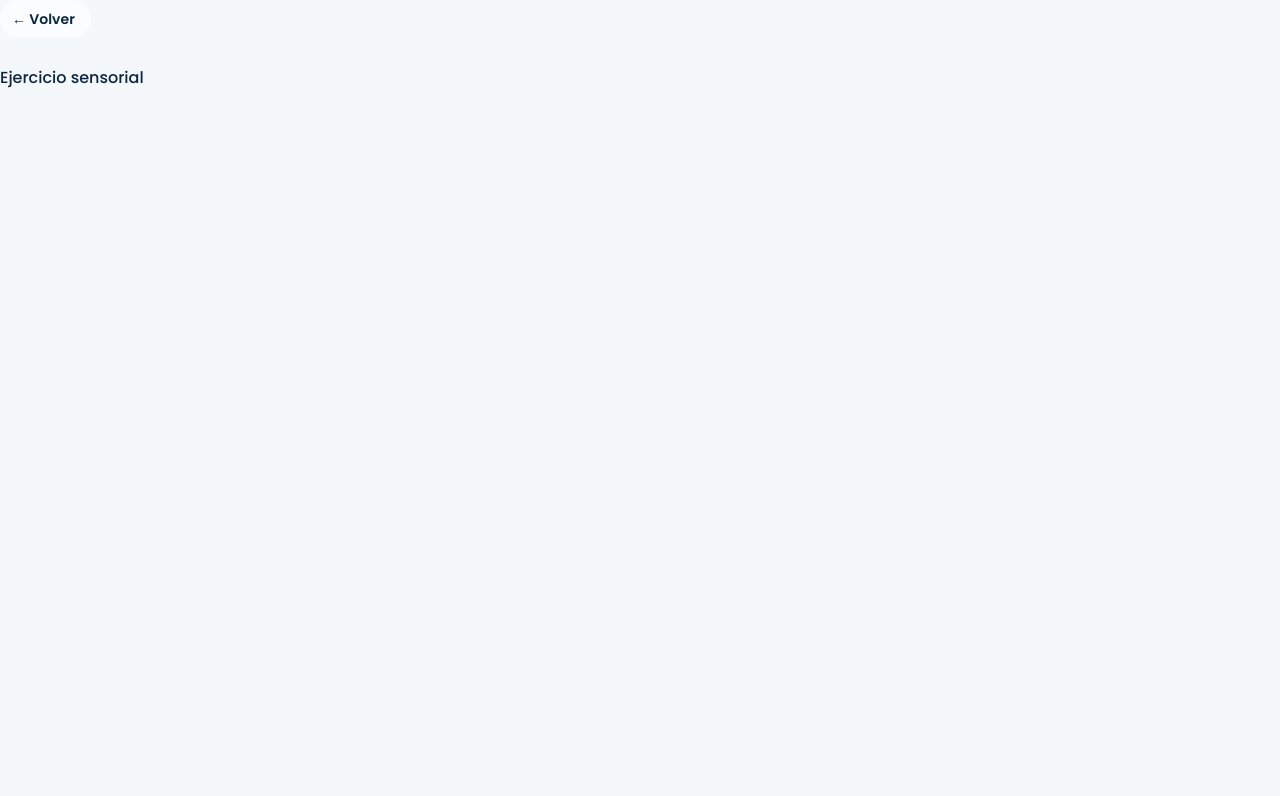
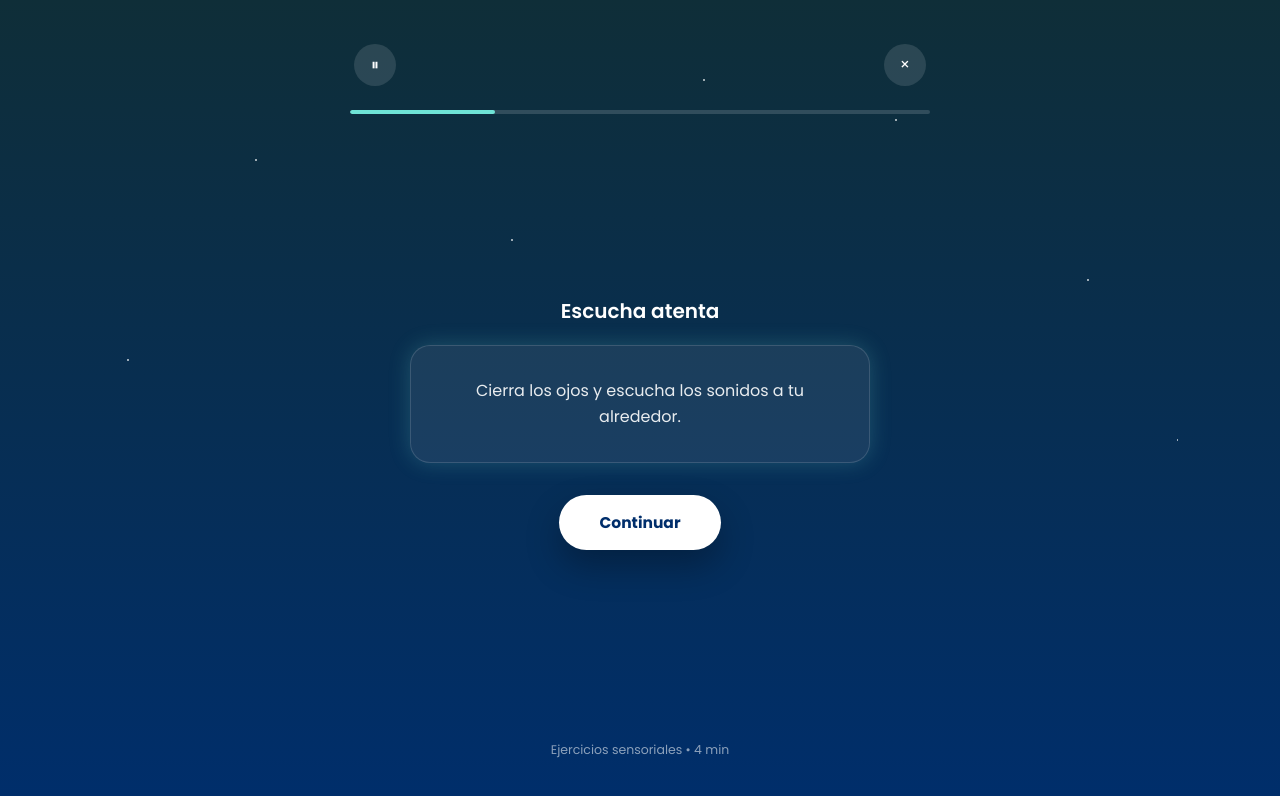
Before and after one commit to JuanRueda08-ucc/ancla-calma, a React (Vite) app in the folder calma-app/: page /islas/aire/puerto-seguro/sensorial in a window 1280 px wide. Shown: the top 796 px of the page. Built offline with nearby package versions, Linux system fonts and the light colour scheme; a web font is replaced by a local one.

Commit message:
feat: implement EjercicioSensorial screen

```diff
--- a/calma-app/src/screens/EjercicioSensorial.jsx
+++ b/calma-app/src/screens/EjercicioSensorial.jsx
@@ -1,10 +1,86 @@
-import BackButton from '../components/BackButton'
+import { useState } from 'react'
+import { useNavigate } from 'react-router-dom'
+import { motion, useReducedMotion } from 'framer-motion'
+import GuidedExerciseShell from '../components/GuidedExerciseShell'
+
+const PASOS = [
+  {
+    titulo: 'Escucha atenta',
+    texto: 'Cierra los ojos y escucha los sonidos a tu alrededor.',
+  },
+  {
+    titulo: 'Mira con atención',
+    texto:
+      'Observa un objeto cercano como si fuera la primera vez que lo ves. Nota su color, forma y textura.',
+  },
+  {
+    titulo: 'Respira el aire',
+    texto: 'Inhala profundamente y nota si hay algún aroma en el ambiente.',
+  },
+  {
+    titulo: 'Siente tu cuerpo',
+    texto:
+      'Nota los puntos de contacto entre tu cuerpo y la superficie donde estás: tus pies en el suelo, tu espalda en la silla.',
+  },
+]
+
+function PulsingCard({ children, reduceMotion }) {
+  return (
+    <motion.div
+      className="mx-auto max-w-[460px] rounded-[20px] border border-white/[0.14] bg-white/[0.08] px-8 py-8 text-base leading-[1.6] text-white/90"
+      animate={
+        reduceMotion
+          ? {}
+          : {
+              boxShadow: [
+                '0 0 0px rgba(111,227,214,0)',
+                '0 0 22px rgba(111,227,214,0.22)',
+                '0 0 0px rgba(111,227,214,0)',
+              ],
+            }
+      }
+      transition={{ duration: 3.5, repeat: Infinity, ease: 'easeInOut' }}
+    >
+      {children}
+    </motion.div>
+  )
+}
 
 export default function EjercicioSensorial() {
+  const navigate = useNavigate()
+  const reduceMotion = useReducedMotion()
+  const [pasoIndex, setPasoIndex] = useState(0)
+  const esUltimoPaso = pasoIndex === PASOS.length - 1
+  const paso = PASOS[pasoIndex]
+
+  const salir = () => navigate('/islas/aire/puerto-seguro')
+
+  const handleContinuar = () => {
+    if (esUltimoPaso) {
+      salir()
+    } else {
+      setPasoIndex((prev) => prev + 1)
+    }
+  }
+
   return (
-    <div>
-      <BackButton to="/islas/aire/puerto-seguro" />
-      <h1>Ejercicio sensorial</h1>
-    </div>
+    <GuidedExerciseShell
+      totalSteps={PASOS.length}
+      currentStep={pasoIndex + 1}
+      onBack={salir}
+      footerLabel="Ejercicios sensoriales • 4 min"
+    >
+      <div className="text-center">
+        <h2 className="mb-5 text-xl font-semibold text-white">{paso.titulo}</h2>
+        <PulsingCard reduceMotion={reduceMotion}>{paso.texto}</PulsingCard>
+        <button
+          type="button"
+          onClick={handleContinuar}
+          className="mt-8 rounded-full bg-white px-10 py-4 text-[15.5px] font-bold text-brand-navy shadow-[0_16px_34px_rgba(0,0,0,0.28)]"
+        >
+          {esUltimoPaso ? 'Finalizar' : 'Continuar'}
+        </button>
+      </div>
+    </GuidedExerciseShell>
   )
 }
```
